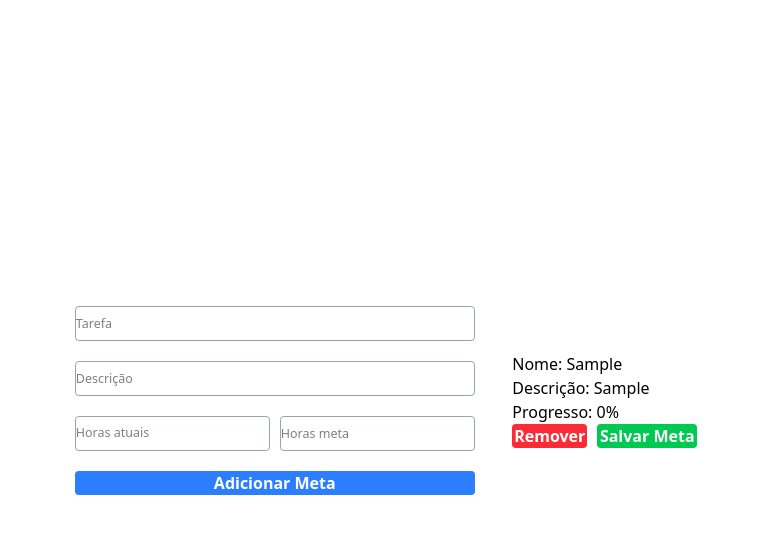
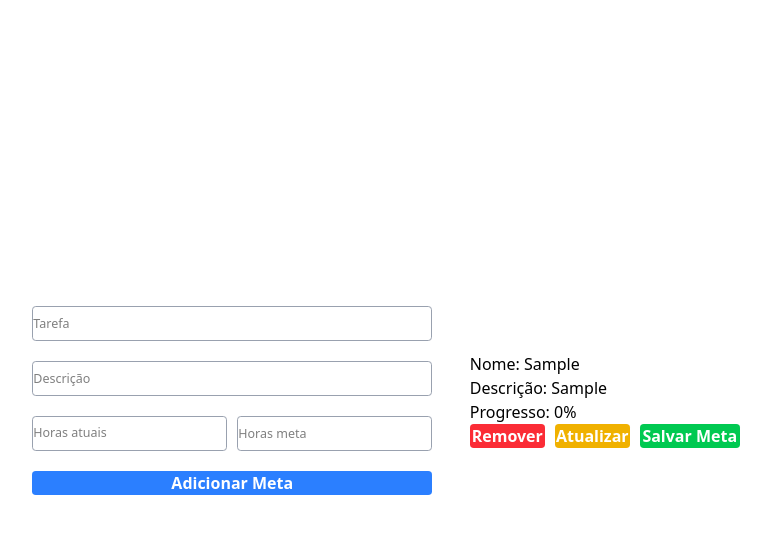
Before and after one commit to matsoaresp/tarefas-front, a Next.js app: page /metas in a window 1280 px wide. Both pictures are taken after typing "Sample", "Sample", "Sample", "Sample" into the empty fields and a click on the button "Adicionar Meta". Shown: the top 534 px of the page, without its empty margins (254-1025 px from the left). Built offline with nearby package versions, Linux system fonts and the light colour scheme.

Commit message:
fix: update button

```diff
--- a/src/app/(pratica)/metas/components/Metas.tsx
+++ b/src/app/(pratica)/metas/components/Metas.tsx
@@ -147,6 +147,7 @@ export function Metas() {
               <p>Progresso: {progresso.toFixed(0)}%</p>
               <div className="flex gap-4">
               <button className="bg-red-500 cursor-pointer text-white w-30 font-semibold py-3 rounded-md hover:bg-red-700 transition-colors" onClick={(e) => { e.stopPropagation(); handleRemove(meta.id)}} >Remover</button>
+              <button className="bg-yellow-500 cursor-pointer text-white w-30 font-semibold py-3 rounded-md hover:bg-yellow-700 transition-colors" onClick={(e) => { e.stopPropagation(); updateProgress(meta.id)}} >Atualizar</button>
               <button className="bg-green-500 cursor-pointer text-white w-40 font-semibold py-3 rounded-md hover:bg-green-600 transition-colors" onClick={(e) =>  { e.stopPropagation(); handleSaveMeta(meta.id)}}>
         Salvar Meta
       </button>
```
